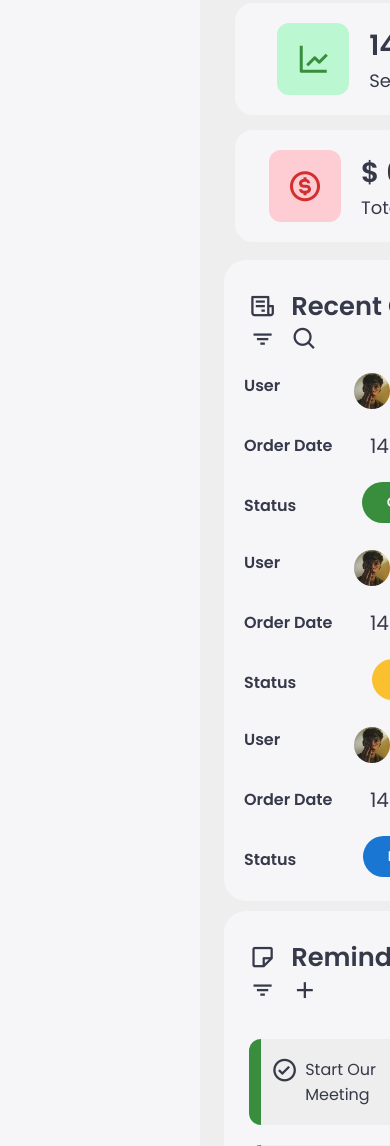
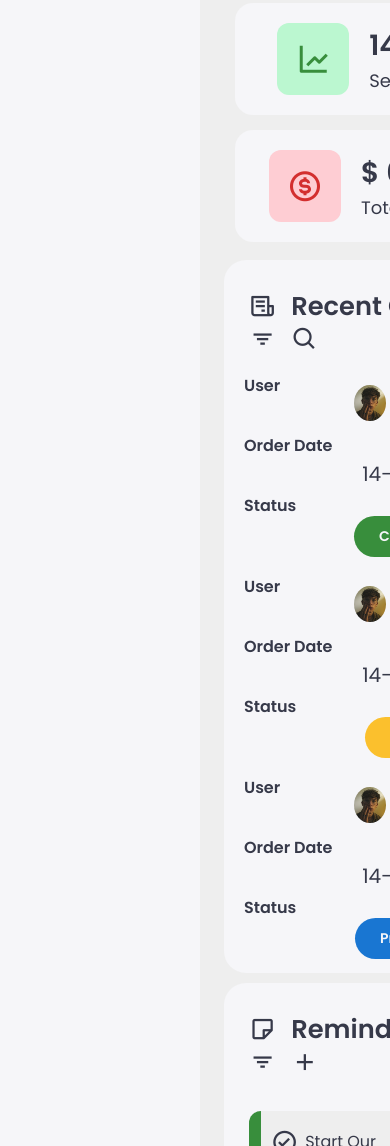
Before and after one commit to msaad53407/Admin-Dashboard-Design, a plain HTML site: page index.html in a window 390 px wide and 1894 px high. Shown: the part 503-1649 px from the top of the page. Drawn offline with nearby package versions, Linux system fonts and the light colour scheme.

Commit message:
Changing width of Table for Responsiveness

```diff
--- a/style.css
+++ b/style.css
@@ -726,10 +726,6 @@ body {
     min-width: 340px;
   }
 
-  .content main .bottom-data .orders table {
-    min-width: 340px;
-  }
-
   .content main .bottom-data .reminders .task-list {
     min-width: 340px;
   }
```
